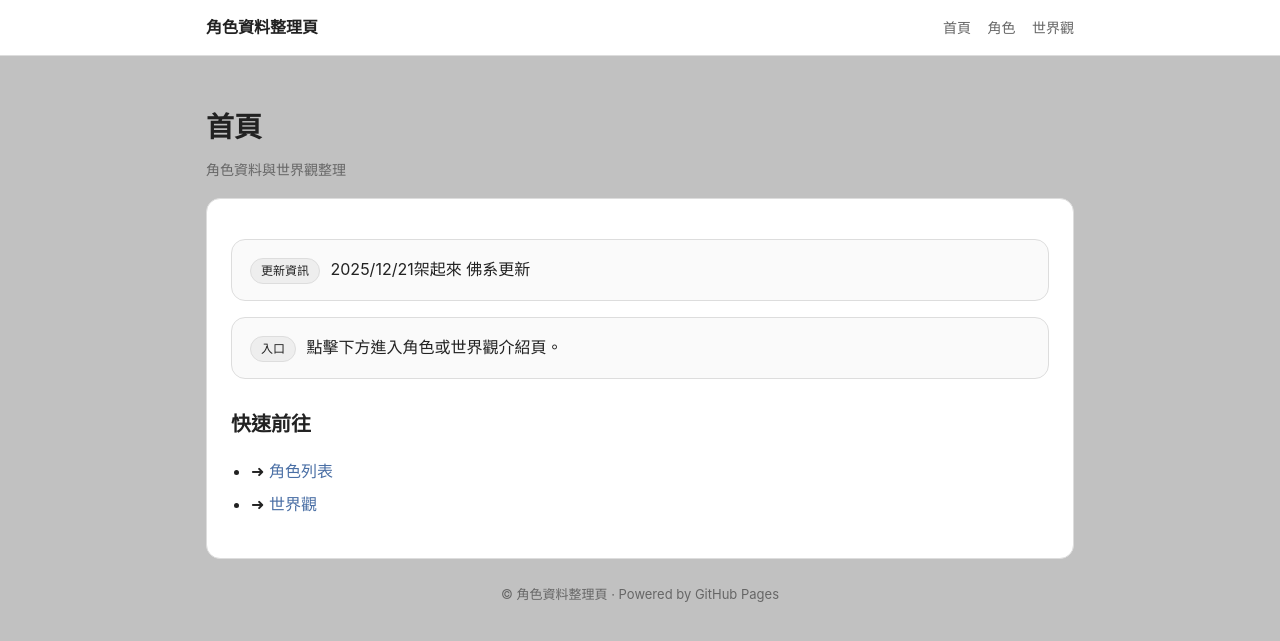
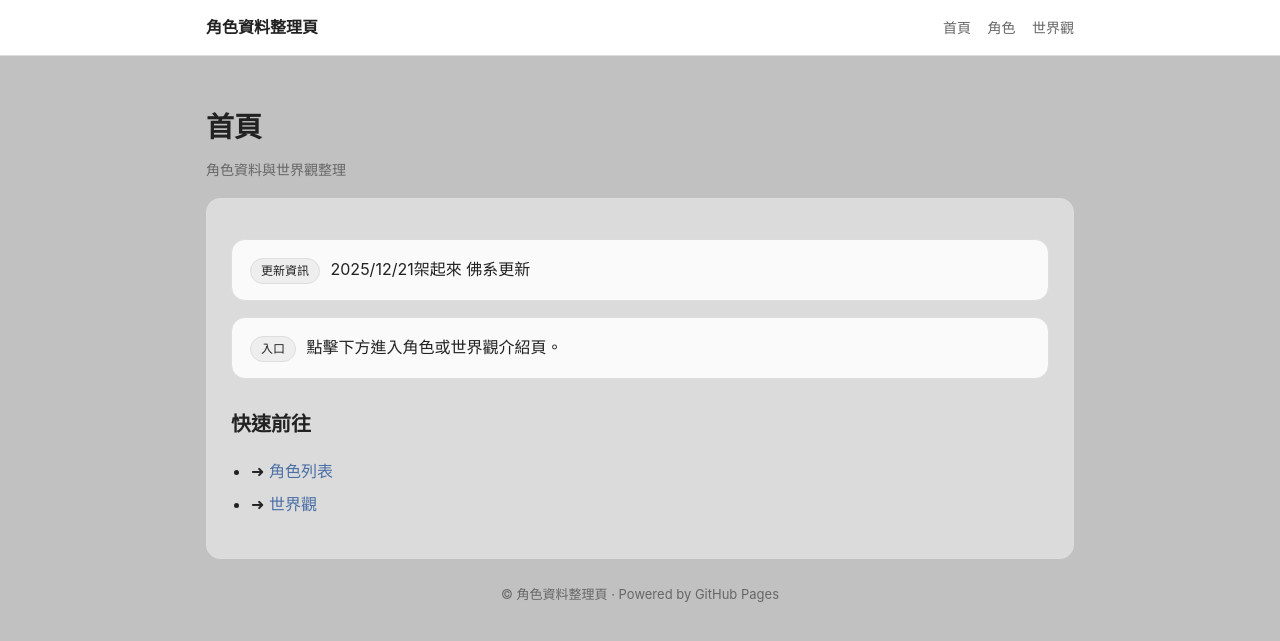
Before and after one commit to yoyoseal/char-archive, a Jekyll site: the page built from index.md, in a window 1280 px wide. Shown: the top 641 px of the page. Built offline with Jekyll 4.4.1, drawn with Linux system fonts in a browser that asks for light colours.

Commit message:
Update style.css

```diff
--- a/assets/style.css
+++ b/assets/style.css
@@ -1,6 +1,6 @@
 :root{
   --bg: #C1C1C1;          /* 全站背景 */
-  --panel: #ffffff;      /* 內容卡片 */
+  --panel: #dbdbdb;      /* 內容卡片 */
   --border: #dddddd;     /* 邊框 */
   --text: #222222;       /* 主要文字 */
   --muted: #666666;      /* 次要文字 */
```
